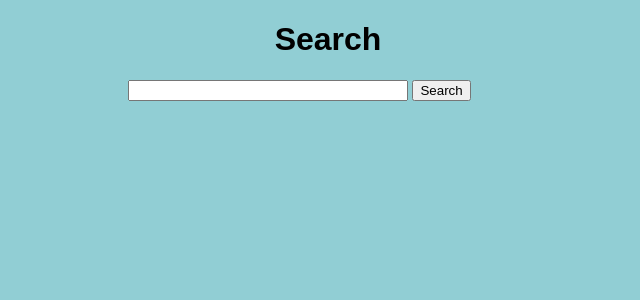
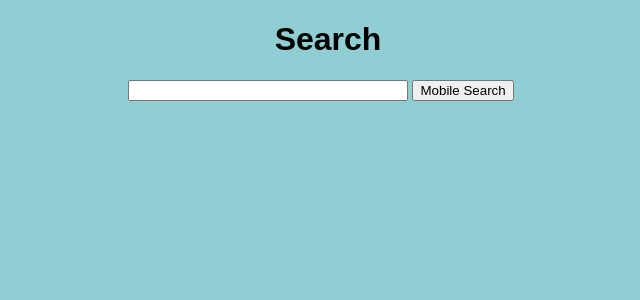
Before and after one commit to RajeshPamujula/HerokuFlaskDemo, a Flask app: page / in a window 1280 px wide. Shown: the top 300 px of the page, without its empty margins (312-952 px from the left). Run offline with Flask 2, Linux system fonts and the light colour scheme.

Commit message:
Update index.html

```diff
--- a/templates/index.html
+++ b/templates/index.html
@@ -13,7 +13,7 @@
     <div class="form">
         <form action="/review" method="POST">
             <input type="text" name="content" id="content">
-            <input type="submit" value="Search">
+            <input type="submit" value="Mobile Search">
         </form>
     </div>
 </div>
```
